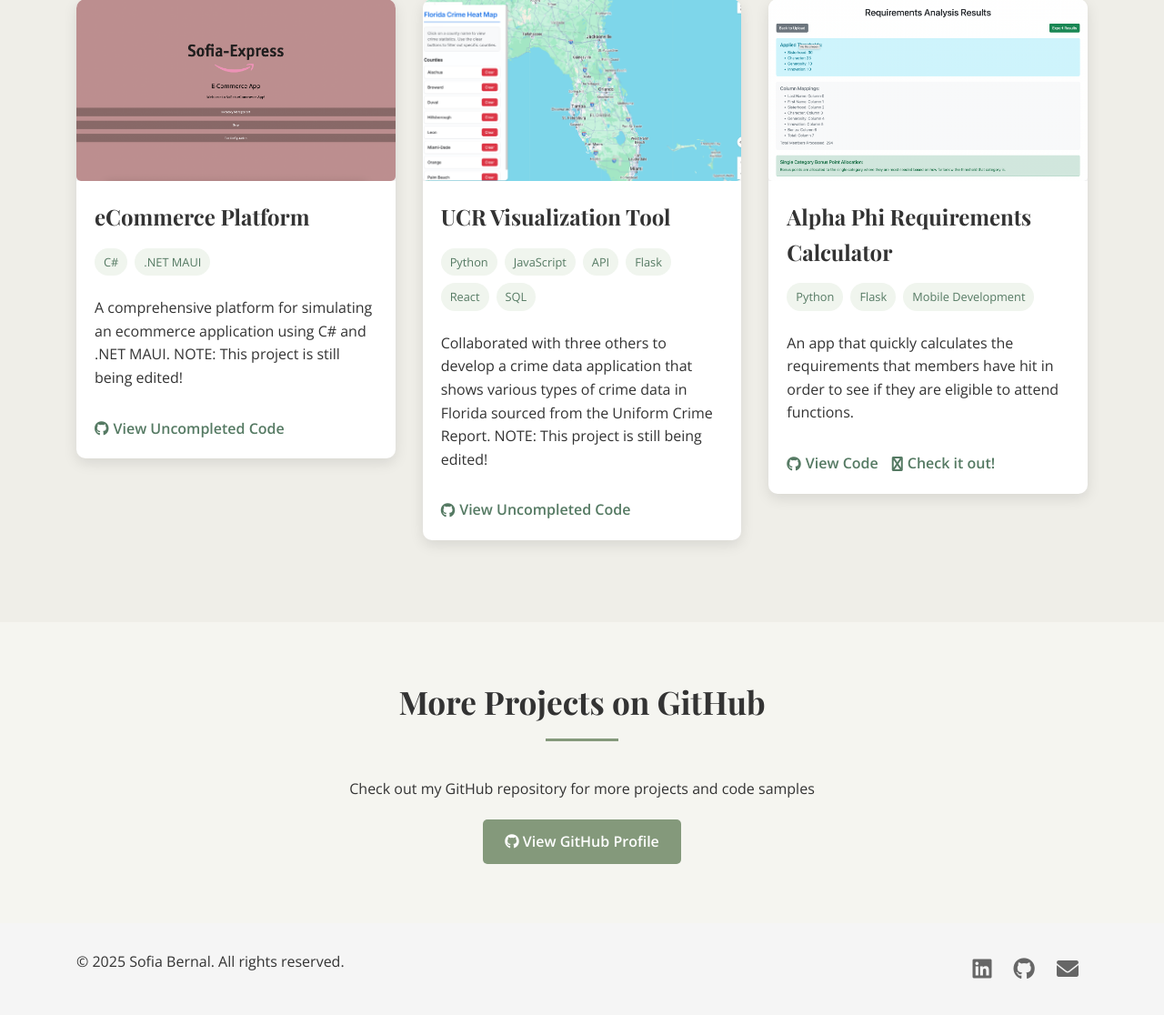
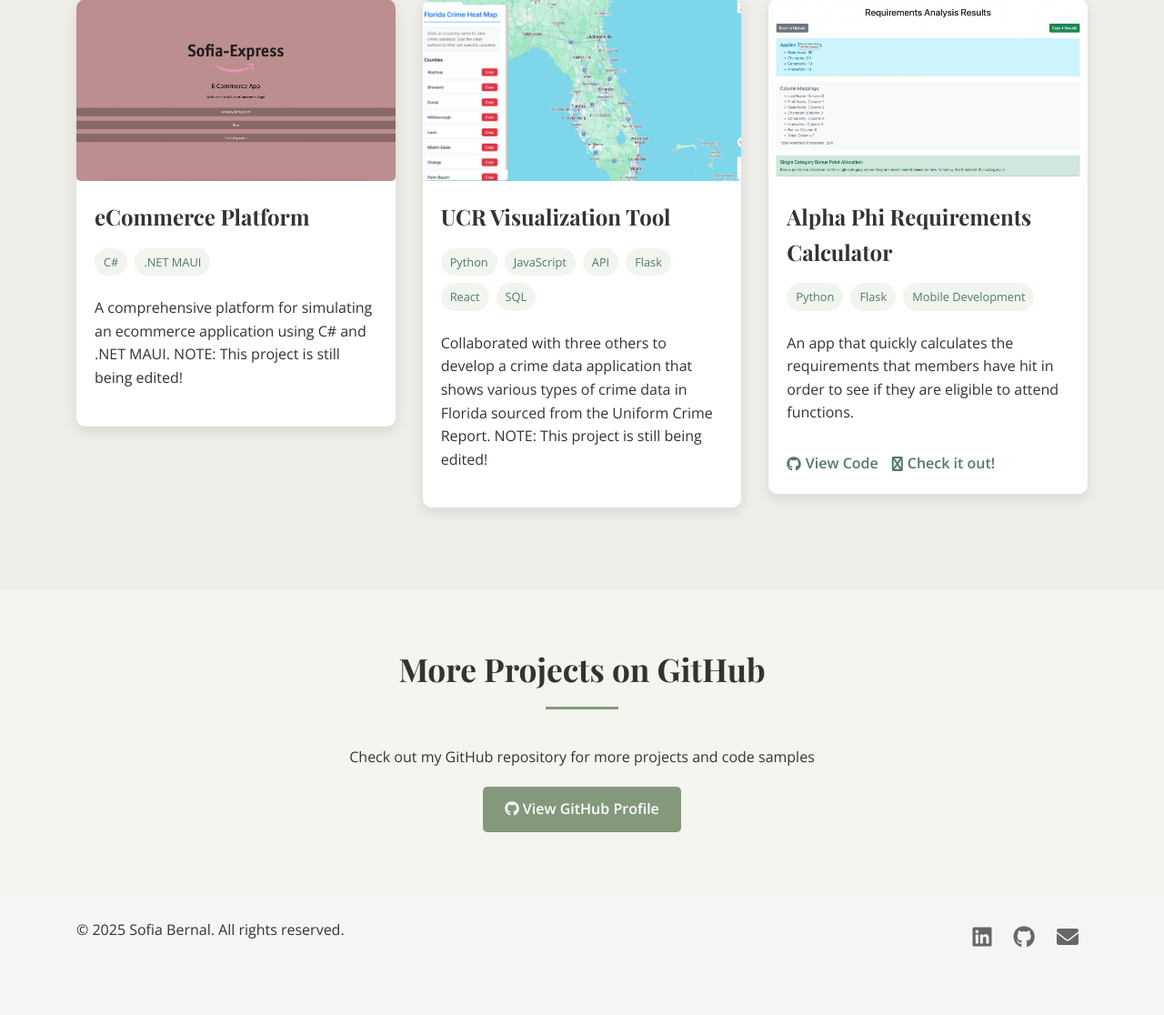
Before and after one commit to sofiabernal5/Personal-Portfolio, a Flask app: page /projects in a window 1280 px wide. Shown: the part 463-1579 px from the top of the page at 91% size. After the commit the page ends 1504 px from the top, so only its background shows below. Run offline with Flask 3, Linux system fonts and the light colour scheme.

Commit message:
removed links for unfinished projects

```diff
--- a/templates/projects.html
+++ b/templates/projects.html
@@ -56,7 +56,7 @@
                             <p>A comprehensive platform for simulating an ecommerce application using C# and .NET MAUI.
                                 NOTE: This project is still being edited!</p>
                             <div class="project-links">
-                                <a href="https://github.com/sofiabernal5/eCommerceApp/tree/increment3" target="_blank" class="project-link"><i class="fab fa-github"></i> View Uncompleted Code</a>
+                                <!--<a href="https://github.com/sofiabernal5/eCommerceApp/tree/increment3" target="_blank" class="project-link"><i class="fab fa-github"></i> View Uncompleted Code</a> -->
                             </div>
                         </div>
                     </div>
@@ -80,7 +80,7 @@
                             </div>
                             <p>Collaborated with three others to develop a crime data application that shows various types of crime data in Florida sourced from the Uniform Crime Report. NOTE: This project is still being edited!</p>
                             <div class="project-links">
-                                <a href="https://github.com/Griz0372/Crime-Tracker-App/tree/main" target="_blank" class="project-link"><i class="fab fa-github"></i> View Uncompleted Code</a>
+                                <!--<a href="https://github.com/Griz0372/Crime-Tracker-App/tree/main" target="_blank" class="project-link"><i class="fab fa-github"></i> View Uncompleted Code</a> -->
                             </div>
                         </div>
                     </div>
```
